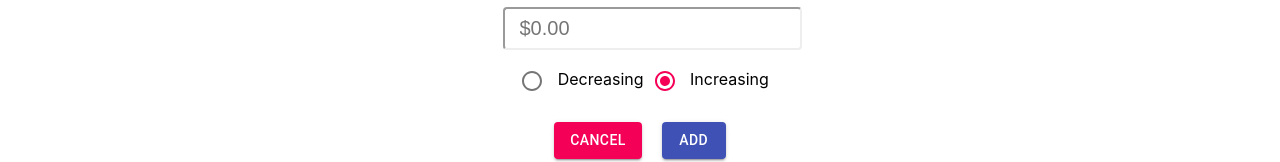
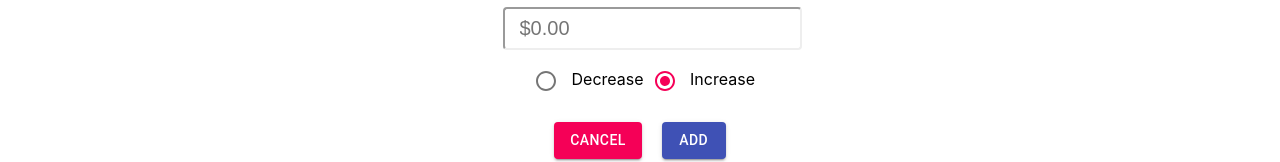
Before and after one commit to ArronVan/budgetcalendar, a React (Create React App) app: page / in a window 1280 px wide. Both pictures are taken after a click on the button "ADD TRANSACTION". Shown: the part 270-432 px from the top of the page. Built offline with nearby package versions, Linux system fonts and the light colour scheme.

Commit message:
changed syntax of radio labels

```diff
--- a/src/InputFields.js
+++ b/src/InputFields.js
@@ -174,7 +174,7 @@ class InputFields extends React.Component {
                             /> <span
                                 style={{cursor: 'pointer'}}
                                 onClick={() => this.setState({isAdd: false})}>
-                                    Decreasing
+                                    Decrease
                                 </span>
                             <Radio
                             checked={this.state.isAdd}
@@ -183,7 +183,7 @@ class InputFields extends React.Component {
                             /> <span
                                 style={{cursor: 'pointer'}}
                                 onClick={() => this.setState({isAdd: true})}>
-                                    Increasing
+                                    Increase
                                 </span>
                         </div>
                         <br/>
```
